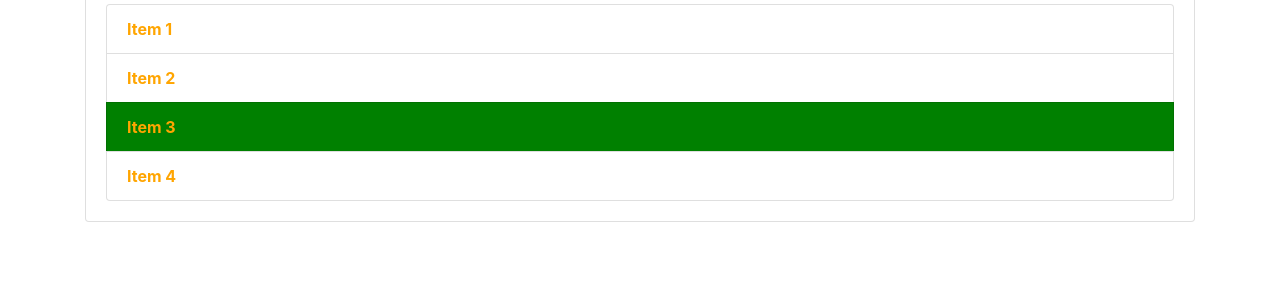
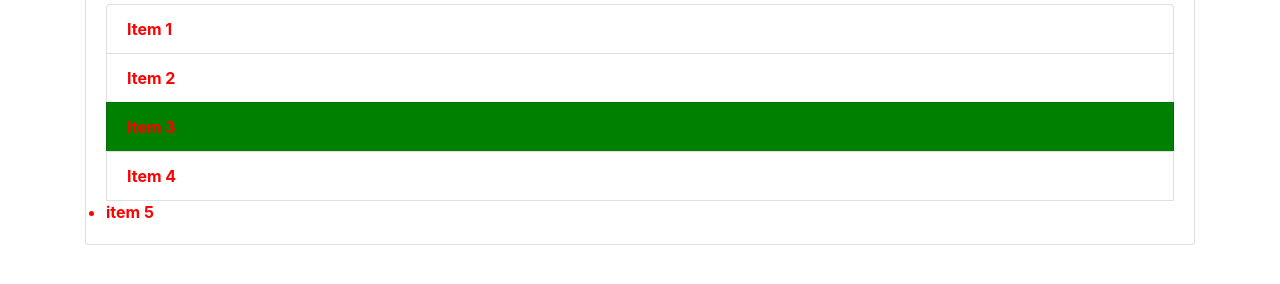
Before and after one commit to money581/git-in-one-video, a plain HTML site: page index.html in a window 1280 px wide. Shown: the part 276-560 px from the top of the page. Drawn offline with nearby package versions, Linux system fonts and the light colour scheme.

Commit message:
added more htmls

```diff
--- a/demo.js
+++ b/demo.js
@@ -10,9 +10,16 @@ console.log(title.textContent)
 const items = document.getElementsByClassName('list-group-item')
 //console.log(items)
 //console.log(items[]);
+//get elements by class name there is no change in item-5 because there is no class name
 items[2].style.backgroundColor = 'green';
 for (i=0;i<items.length;i++){
     items[i].style.fontWeight = 'bold'
     items[i].style.color = 'orange'
 }
-//listItems[1].style.color  = "green"
+//calling elements by tag name then see diffrence
+const li = document.getElementsByTagName('li')
+li[2].style.backgroundColor = 'green';
+for (i=0;i<li.length;i++){
+    li[i].style.fontWeight = 'bold'
+    li[i].style.color = 'red'
+}
--- a/index.html
+++ b/index.html
@@ -26,6 +26,7 @@
       <li class="list-group-item">Item 2</li>
       <li class="list-group-item">Item 3</li>
       <li class="list-group-item">Item 4</li>
+      <li> item 5 </li>
     </ul>
    </div>
   </div>
```
